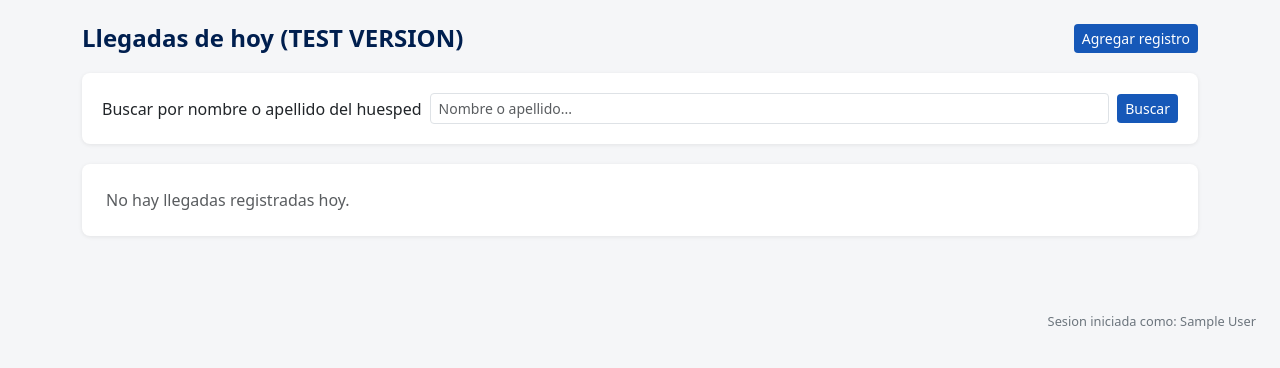
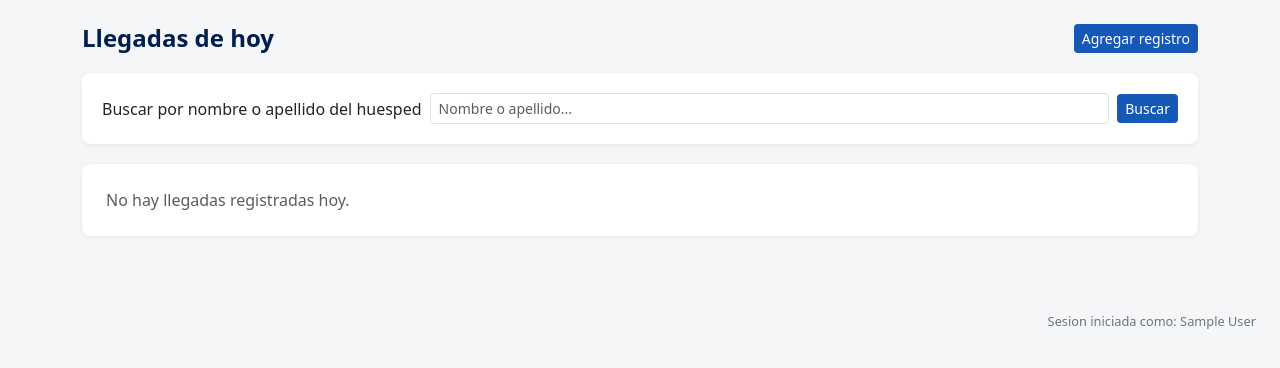
Before and after one commit to emancilla01/checkin-io, a PHP site: page / in a window 1280 px wide. Shown: the part 56-424 px from the top of the page. Run offline with PHP 8.4, Linux system fonts and the light colour scheme; the visitor is signed in with stand-in values (Sample User, id 1); data that the repository does not hold is empty; a stand-in replaces the project's code that opens the database connection; some libraries are stand-ins or nearby versions.

Commit message:
version set for production

```diff
--- a/index.php
+++ b/index.php
@@ -2,8 +2,8 @@
 require_once __DIR__ . '/includes/db.php';
 require_once __DIR__ . '/includes/auth.php';
 auth_require();
-// branched off to first version of the app, so we can test new features without affecting the main version.
-// has everything from v1. still needs signature capture, user management, and other features.
+// first complete version set for production on 30/06/2026
+// next version will include id capture via ipad camera
 // --- Search ---
 $search = trim($_GET['search'] ?? '');
 
@@ -127,7 +127,7 @@ function page_qs(int $p, string $search, ?string $sort, string $direction): stri
 
   <!-- Heading row -->
   <div class="io-page-header">
-    <h1>Llegadas de hoy (TEST VERSION)</h1>
+    <h1>Llegadas de hoy</h1>
     <a href="registro_nuevo.php" class="btn btn-io-blue btn-sm">Agregar registro</a>
   </div>
 
```
